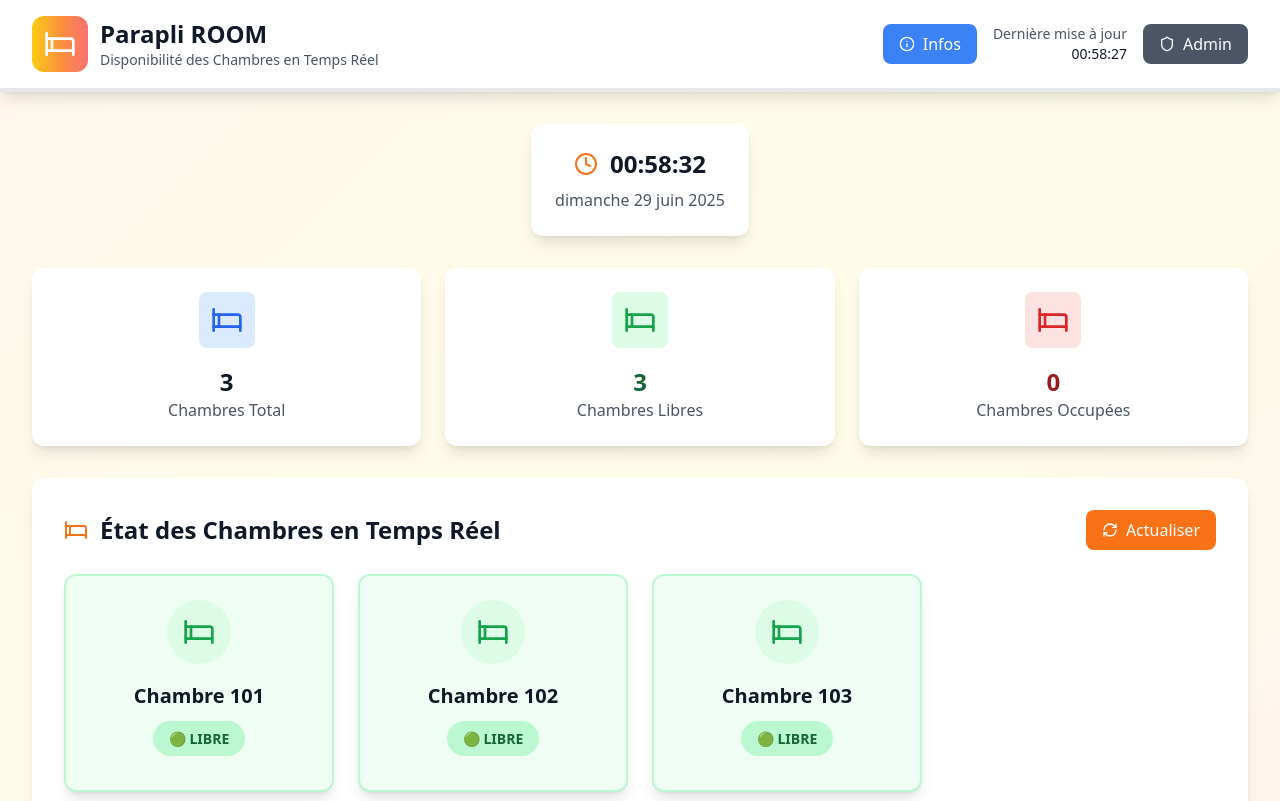
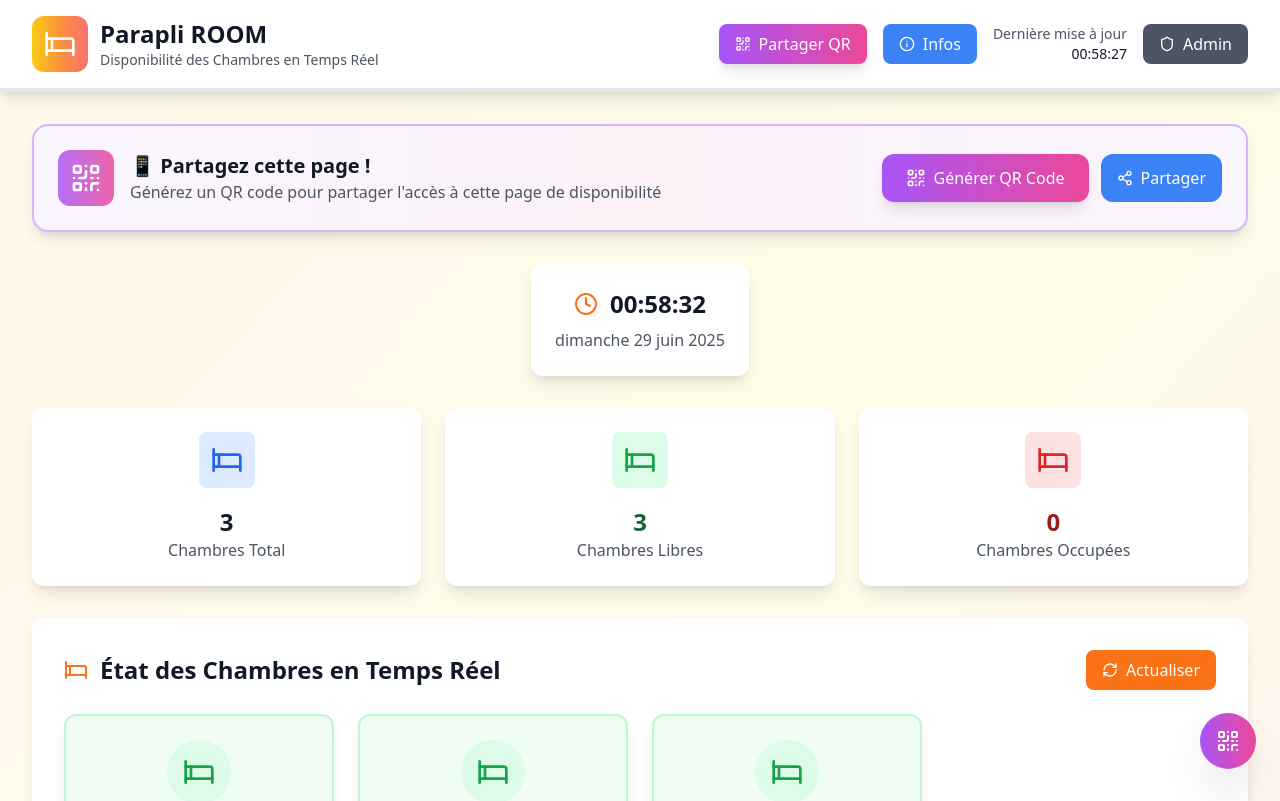
Before and after one commit to kberly-kod/parapli_motel, a React (Vite) app: page / in a window 1280 px wide. Shown: the top 801 px of the page. Built offline with nearby package versions, Linux system fonts and the light colour scheme.

Commit message:
Ajouter QR Code dans l'espace public

```diff
--- a/src/components/PublicRoomStatus.tsx
+++ b/src/components/PublicRoomStatus.tsx
@@ -1,6 +1,7 @@
 import React, { useState, useEffect } from 'react';
-import { Bed, Clock, Moon, RefreshCw, Shield, Timer, Calendar, Wifi, Phone, MapPin, Star, Users, Info } from 'lucide-react';
+import { Bed, Clock, Moon, RefreshCw, Shield, Timer, Calendar, Wifi, Phone, MapPin, Star, Users, Info, QrCode, Share2 } from 'lucide-react';
 import { useApp } from '../context/AppContext';
+import QRCodeGenerator from './QRCodeGenerator';
 
 interface PublicRoomStatusProps {
   onSwitchToAdmin: () => void;
@@ -11,6 +12,7 @@ const PublicRoomStatus: React.FC<PublicRoomStatusProps> = ({ onSwitchToAdmin })
   const [currentTime, setCurrentTime] = useState(new Date());
   const [lastUpdate, setLastUpdate] = useState(new Date());
   const [showInfo, setShowInfo] = useState(false);
+  const [showQRCode, setShowQRCode] = useState(false);
 
   // Timer pour mettre à jour l'heure actuelle chaque seconde
   useEffect(() => {
@@ -29,6 +31,12 @@ const PublicRoomStatus: React.FC<PublicRoomStatusProps> = ({ onSwitchToAdmin })
 
     return () => clearInterval(interval);
   }, []);
+
+  // Générer l'URL publique
+  const getPublicUrl = () => {
+    const baseUrl = window.location.origin;
+    return baseUrl;
+  };
 
   // Fonction pour vérifier si une chambre est actuellement occupée
   const isRoomCurrentlyOccupied = (roomId: string) => {
@@ -150,6 +158,16 @@ const PublicRoomStatus: React.FC<PublicRoomStatusProps> = ({ onSwitchToAdmin })
               </div>
             </div>
             <div className="flex items-center space-x-4">
+              {/* QR Code Button - Nouveau dans l'espace public */}
+              <button
+                onClick={() => setShowQRCode(true)}
+                className="flex items-center space-x-2 bg-gradient-to-r from-purple-500 to-pink-500 hover:from-purple-600 hover:to-pink-600 text-white px-4 py-2 rounded-lg transition-all duration-200 shadow-lg transform hover:scale-105"
+                title="Partager ce QR Code"
+              >
+                <QrCode className="h-4 w-4" />
+                <span className="hidden md:inline">Partager QR</span>
+              </button>
+
               <button
                 onClick={() => setShowInfo(!showInfo)}
                 className="flex items-center space-x-2 bg-blue-500 hover:bg-blue-600 text-white px-4 py-2 rounded-lg transition-colors duration-200"
@@ -177,6 +195,50 @@ const PublicRoomStatus: React.FC<PublicRoomStatusProps> = ({ onSwitchToAdmin })
       </header>
 
       <div className="max-w-7xl mx-auto px-4 sm:px-6 lg:px-8 py-8">
+        {/* QR Code Info Banner - Dans l'espace public */}
+        <div className="bg-gradient-to-r from-purple-50 via-pink-50 to-purple-50 border-2 border-purple-300 rounded-2xl p-6 mb-8 shadow-lg">
+          <div className="flex items-center justify-between">
+            <div className="flex items-center space-x-4">
+              <div className="bg-gradient-to-r from-purple-500 to-pink-500 p-3 rounded-xl animate-pulse">
+                <QrCode className="h-8 w-8 text-white" />
+              </div>
+              <div>
+                <h3 className="text-xl font-bold text-gray-900">📱 Partagez cette page !</h3>
+                <p className="text-gray-600">
+                  Générez un QR code pour partager l'accès à cette page de disponibilité
+                </p>
+              </div>
+            </div>
+            <div className="flex items-center space-x-3">
+              <button
+                onClick={() => setShowQRCode(true)}
+                className="bg-gradient-to-r from-purple-500 to-pink-500 hover:from-purple-600 hover:to-pink-600 text-white px-6 py-3 rounded-xl font-medium transition-all duration-200 shadow-lg flex items-center space-x-2"
+              >
+                <QrCode className="h-5 w-5" />
+                <span>Générer QR Code</span>
+              </button>
+              <button
+                onClick={() => {
+                  if (navigator.share) {
+                    navigator.share({
+                      title: `${state.settings.motelName} - Disponibilité`,
+                      text: 'Consultez la disponibilité des chambres en temps réel',
+                      url: window.location.href
+                    });
+                  } else {
+                    navigator.clipboard.writeText(window.location.href);
+                    alert('Lien copié dans le presse-papiers !');
+                  }
+                }}
+                className="bg-blue-500 hover:bg-blue-600 text-white px-4 py-3 rounded-xl transition-colors duration-200 flex items-center space-x-2"
+              >
+                <Share2 className="h-4 w-4" />
+                <span className="hidden md:inline">Partager</span>
+              </button>
+            </div>
+          </div>
+        </div>
+
         {/* Modal d'informations */}
         {showInfo && (
           <div className="fixed inset-0 bg-black bg-opacity-50 flex items-center justify-center z-50 p-4">
@@ -447,7 +509,7 @@ const PublicRoomStatus: React.FC<PublicRoomStatusProps> = ({ onSwitchToAdmin })
           </div>
           <div className="mt-4 p-4 bg-blue-50 rounded-lg border border-blue-200">
             <p className="text-sm text-blue-800">
-              <strong>💡 Astuce :</strong> Cliquez sur "Infos" pour voir nos services, tarifs et informations de contact.
+              <strong>💡 Astuce :</strong> Cliquez sur "Partager QR" pour générer un QR code et partager cette page avec d'autres personnes.
             </p>
           </div>
         </div>
@@ -462,6 +524,31 @@ const PublicRoomStatus: React.FC<PublicRoomStatusProps> = ({ onSwitchToAdmin })
           </div>
         </div>
       </div>
+
+      {/* QR Code Modal */}
+      {showQRCode && (
+        <QRCodeGenerator
+          url={getPublicUrl()}
+          onClose={() => setShowQRCode(false)}
+        />
+      )}
+
+      {/* Bouton flottant pour QR Code */}
+      <div className="fixed bottom-6 right-6 z-40">
+        <button
+          onClick={() => setShowQRCode(true)}
+          className="bg-gradient-to-r from-purple-500 to-pink-500 hover:from-purple-600 hover:to-pink-600 text-white p-4 rounded-full shadow-2xl transition-all duration-300 transform hover:scale-110 animate-bounce"
+          title="Partager QR Code"
+        >
+          <QrCode className="h-6 w-6" />
+        </button>
+
+        {/* Tooltip */}
+        <div className="absolute bottom-16 right-0 bg-gray-900 text-white text-xs px-3 py-2 rounded-lg whitespace-nowrap opacity-0 hover:opacity-100 transition-opacity duration-200 pointer-events-none">
+          Partager cette page
+          <div className="absolute top-full right-4 w-0 h-0 border-l-4 border-r-4 border-t-4 border-transparent border-t-gray-900"></div>
+        </div>
+      </div>
     </div>
   );
 };
```
